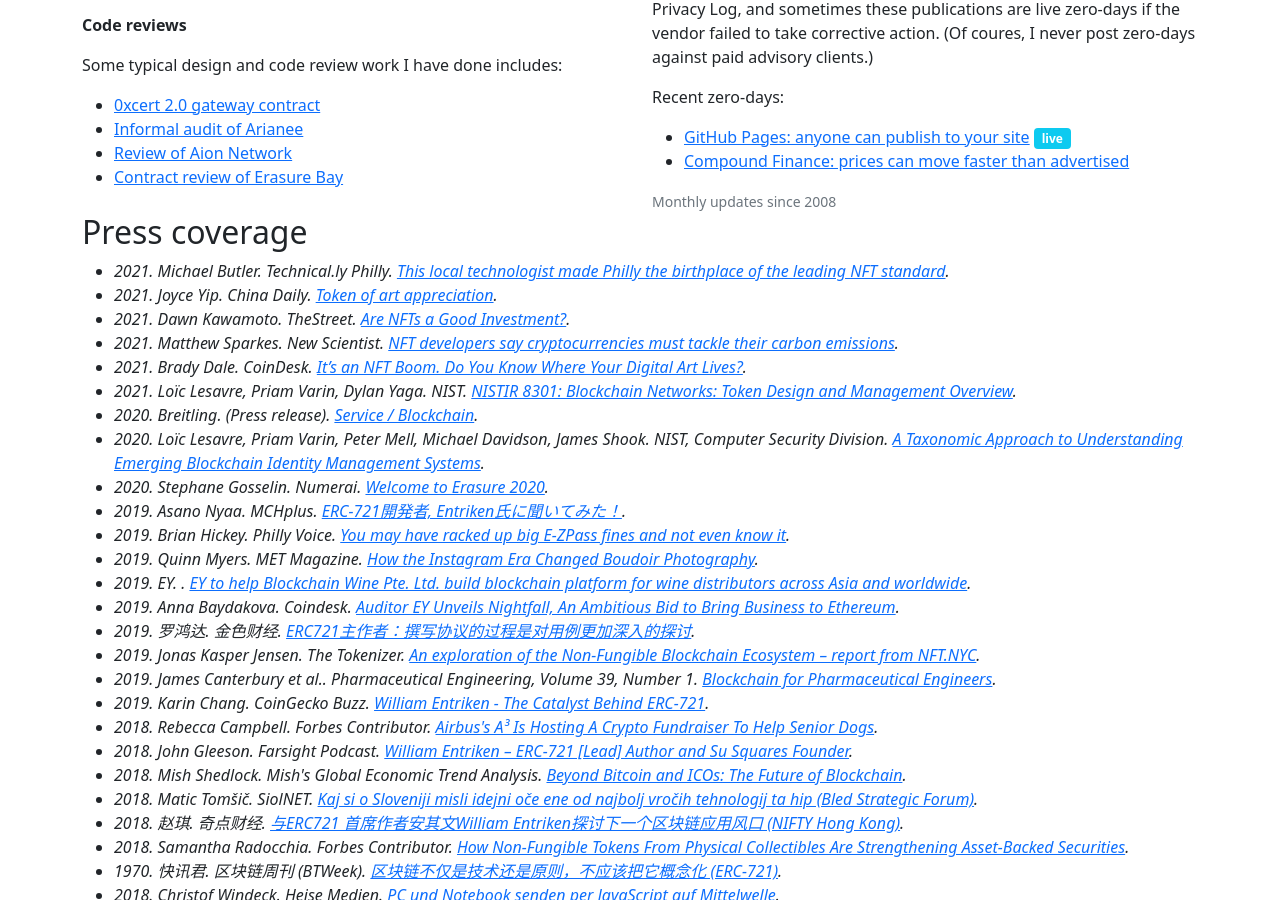
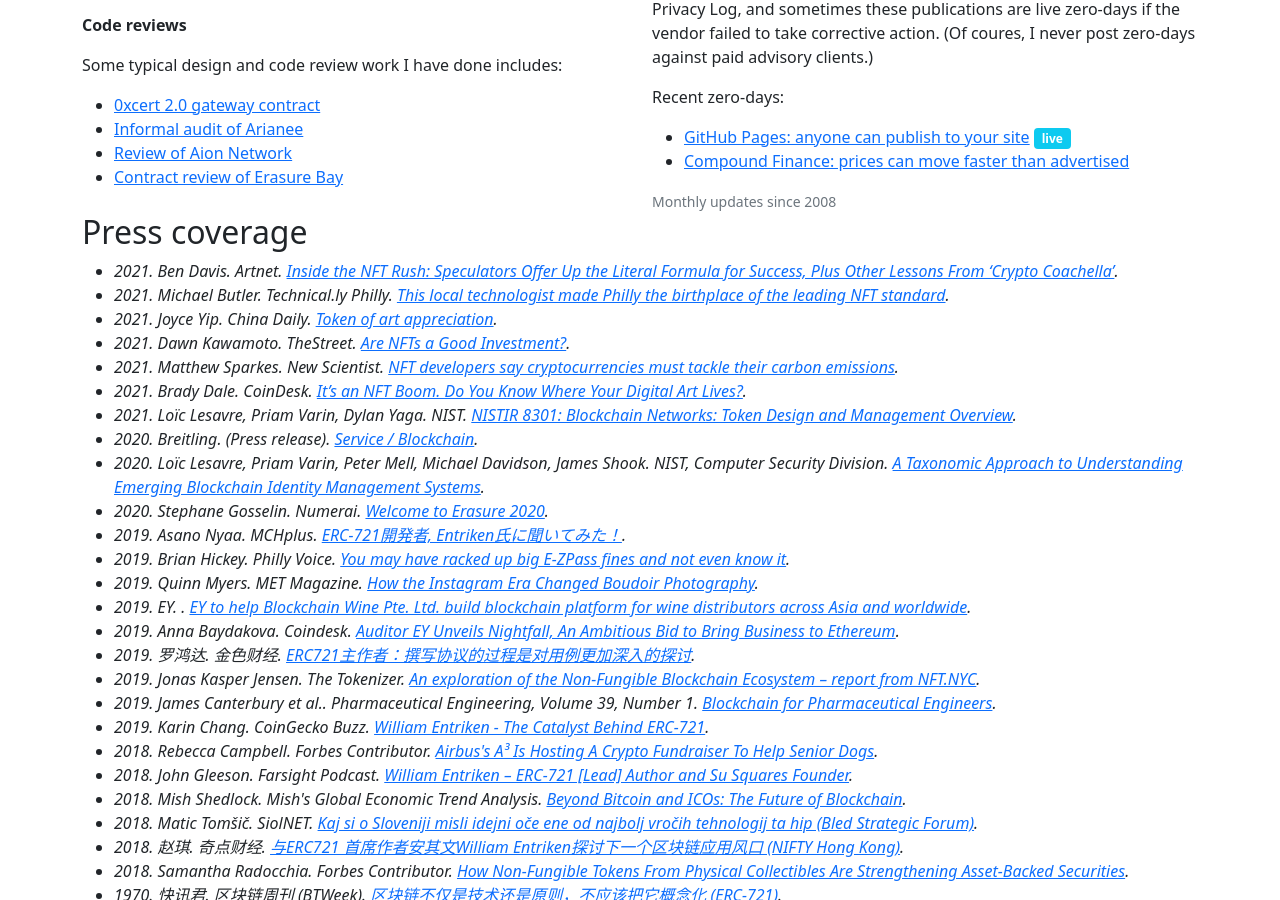
Before and after one commit to fulldecent/phor.net, a Jekyll site: the page built from index.html, in a window 1280 px wide and 900 px high, scrolled down 1705 px. Built offline with Jekyll 4.4.1, drawn with Linux system fonts in a browser that asks for light colours; nearby versions of some CDN libraries.

Commit message:
add artnet

```diff
--- a/_data/press-coverage.json
+++ b/_data/press-coverage.json
@@ -1,4 +1,11 @@
 [
+  {
+    "date": "2021-12-01",
+    "authors": ["Ben Davis"],
+    "publication": "Artnet",
+    "url": "https://news.artnet.com/opinion/inside-the-nft-rush-a-token-could-save-your-life-artistic-value-means-nothing-until-its-flipped-and-other-lessons-learned-at-the-crypto-coachella-2040043",
+    "title": "Inside the NFT Rush: Speculators Offer Up the Literal Formula for Success, Plus Other Lessons From ‘Crypto Coachella’"
+  },
   {
     "date": "2021-06-03",
     "authors": ["Michael Butler"],
```
